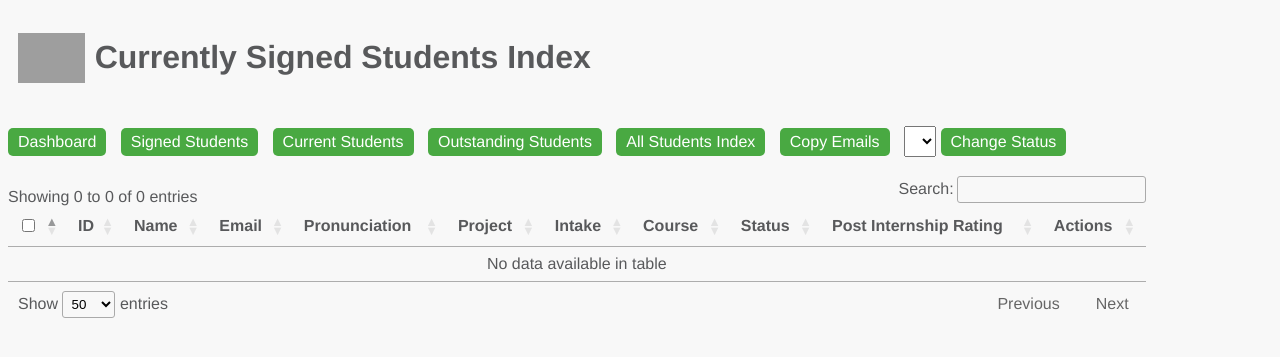
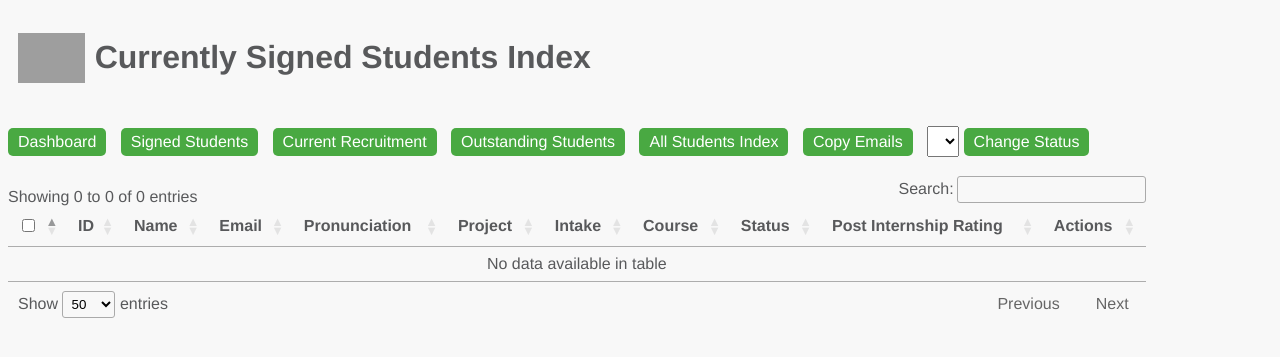
Before and after one commit to WEHI-RCPStudentInternship/student-intern-organiser, a Flask app: page /current in a window 1280 px wide. Shown: the top 357 px of the page. Run offline with Flask 3, Linux system fonts and the light colour scheme; data that the repository does not hold is empty; some libraries are stand-ins or nearby versions; grey boxes are pictures that could not be loaded.

Commit message:
Renaming to be more accurate - Current Recruitment

```diff
--- a/app.py
+++ b/app.py
@@ -27,7 +27,7 @@ def index_current_intake():
 
     # Close the database connection
     conn.close()
-    title_of_page = "Current Students for this Intake Students"
+    title_of_page = "Current Recruitment for this Intake"
     return render_template('index.html', students=students,statuses=statuses,title_of_page=title_of_page)
 
 @app.route('/outstanding')
--- a/templates/index.html
+++ b/templates/index.html
@@ -67,7 +67,7 @@
     <div class="top_links">
         <a href="/dashboard">Dashboard</a>
         <a href="/current">Signed Students</a>
-        <a href="/current_intake">Current Students</a>
+        <a href="/current_intake">Current Recruitment</a>
         <a href="/outstanding">Outstanding Students</a>
         <a href="/">All Students Index</a>
         <a href="#" id="copyEmailsBtn">Copy Emails</a>
```
